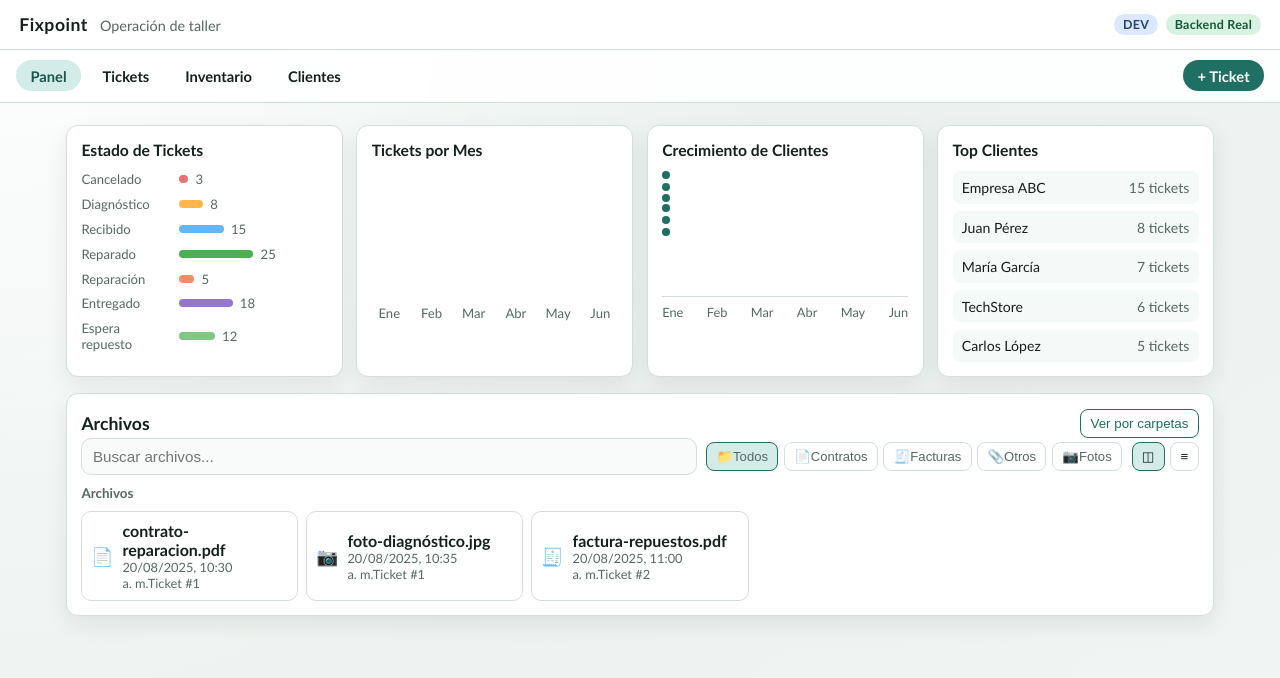
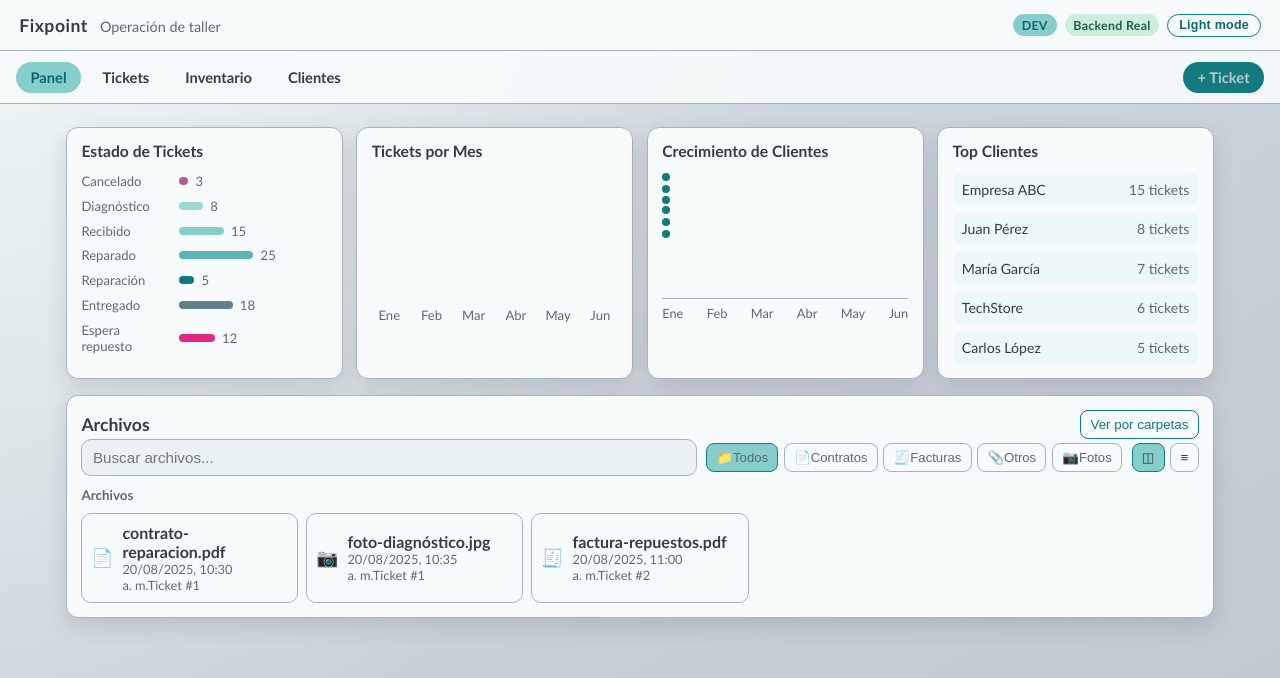
Before and after one commit to IgnacioVeiga/Fixpoint-Frontend, an Angular app: page / in a window 1280 px wide. Shown: the top 678 px of the page. Built offline with nearby package versions, Linux system fonts and the light colour scheme.

Commit message:
feat: add light/dark mode with miku-inspired design tokens

```diff
--- a/src/app/app.html
+++ b/src/app/app.html
@@ -8,6 +8,9 @@
     <span class="badge" [class.badge-mock]="mockMode" [class.badge-real]="!mockMode">
       {{ mockMode ? 'Modo Mock' : 'Backend Real' }}
     </span>
+    <button class="theme-toggle" type="button" (click)="toggleTheme()">
+      {{ isDarkTheme ? 'Dark mode' : 'Light mode' }}
+    </button>
   </div>
 </header>
 
--- a/src/app/app.ts
+++ b/src/app/app.ts
@@ -1,6 +1,8 @@
 import { Component } from '@angular/core';
 import { RouterLink, RouterLinkActive, RouterOutlet } from '@angular/router';
 import { environment } from '../environments/environment';
+
+type ThemeMode = 'light' | 'dark';
 
 @Component({
   selector: 'app-root',
@@ -9,6 +11,64 @@ import { environment } from '../environments/environment';
   styleUrl: './app.scss'
 })
 export class App {
+  private static readonly THEME_STORAGE_KEY = 'fixpoint-theme';
+
   readonly environmentName = environment.name.toUpperCase();
   readonly mockMode = environment.useMockFallback;
+  theme: ThemeMode;
+
+  constructor() {
+    this.theme = this.getInitialTheme();
+    this.applyTheme(this.theme);
+  }
+
+  get isDarkTheme(): boolean {
+    return this.theme === 'dark';
+  }
+
+  toggleTheme(): void {
+    this.theme = this.isDarkTheme ? 'light' : 'dark';
+    this.applyTheme(this.theme);
+    this.saveTheme(this.theme);
+  }
+
+  private getInitialTheme(): ThemeMode {
+    const savedTheme = this.readSavedTheme();
+    if (savedTheme) {
+      return savedTheme;
+    }
+
+    if (typeof window !== 'undefined' && window.matchMedia?.('(prefers-color-scheme: dark)').matches) {
+      return 'dark';
+    }
+
+    return 'light';
+  }
+
+  private readSavedTheme(): ThemeMode | null {
+    if (typeof window === 'undefined') {
+      return null;
+    }
+
+    const value = window.localStorage.getItem(App.THEME_STORAGE_KEY);
+    if (value === 'light' || value === 'dark') {
+      return value;
+    }
+
+    return null;
+  }
+
+  private saveTheme(theme: ThemeMode): void {
+    if (typeof window === 'undefined') {
+      return;
+    }
+    window.localStorage.setItem(App.THEME_STORAGE_KEY, theme);
+  }
+
+  private applyTheme(theme: ThemeMode): void {
+    if (typeof document === 'undefined') {
+      return;
+    }
+    document.documentElement.setAttribute('data-theme', theme);
+  }
 }
--- a/src/app/dashboard/dashboard.component.scss
+++ b/src/app/dashboard/dashboard.component.scss
@@ -12,10 +12,10 @@
 
 .stats-card,
 .file-explorer {
-    background: #fff;
-    border: 1px solid #d4dfdb;
+    background: var(--surface);
+    border: 1px solid var(--border);
     border-radius: 12px;
-    box-shadow: 0 8px 22px rgba(10, 26, 24, 0.08);
+    box-shadow: var(--shadow);
 }
 
 .stats-card {
@@ -49,7 +49,7 @@
 .bar-label,
 .bar-value,
 .label {
-    color: #576864;
+    color: var(--text-muted);
     font-size: 0.82rem;
 }
 
@@ -82,13 +82,13 @@
 .chart-bar .bar {
     min-height: 0;
     border-radius: 8px 8px 0 0;
-    background: #1f6f62;
+    background: var(--primary);
 }
 
 .chart-line {
     position: relative;
     height: calc(100% - 24px);
-    border-bottom: 1px solid #d4dfdb;
+    border-bottom: 1px solid var(--border);
 }
 
 .point {
@@ -96,14 +96,14 @@
     width: 8px;
     height: 8px;
     border-radius: 50%;
-    background: #1f6f62;
+    background: var(--primary);
 }
 
 .x-axis {
     margin-top: 0.4rem;
     display: flex;
     justify-content: space-between;
-    color: #576864;
+    color: var(--text-muted);
     font-size: 0.8rem;
 }
 
@@ -122,13 +122,13 @@
     justify-content: space-between;
     align-items: center;
     border-radius: 8px;
-    background: #f5faf8;
+    background: var(--table-row-hover);
     padding: 0.48rem 0.58rem;
     font-size: 0.88rem;
 }
 
 .count {
-    color: #576864;
+    color: var(--text-muted);
 }
 
 .file-explorer {
@@ -151,17 +151,17 @@
 .toggle-view-btn,
 .file-types button,
 .view-toggle button {
-    border: 1px solid #d4dfdb;
-    background: #fff;
-    color: #15201d;
+    border: 1px solid var(--border);
+    background: var(--surface);
+    color: var(--text);
     border-radius: 8px;
     padding: 0.38rem 0.58rem;
     cursor: pointer;
 }
 
 .toggle-view-btn {
-    border-color: #1f6f62;
-    color: #1f6f62;
+    border-color: var(--primary);
+    color: var(--primary);
 }
 
 .file-types,
@@ -172,8 +172,8 @@
 
 .file-types .active,
 .view-toggle .active {
-    background: #d4ece7;
-    border-color: #1f6f62;
+    background: var(--primary-soft);
+    border-color: var(--primary);
 }
 
 .search-box {
@@ -183,18 +183,18 @@
 
 .breadcrumbs {
     margin: 0.7rem 0;
-    color: #576864;
+    color: var(--text-muted);
     font-size: 0.86rem;
 }
 
 .breadcrumb a {
-    color: #1f6f62;
+    color: var(--primary);
     cursor: pointer;
 }
 
 .explorer-content h4 {
     margin: 0.65rem 0;
-    color: #576864;
+    color: var(--text-muted);
     font-size: 0.84rem;
 }
 
@@ -206,9 +206,9 @@
 
 .folder-item,
 .file-item {
-    border: 1px solid #d4dfdb;
+    border: 1px solid var(--border);
     border-radius: 10px;
-    background: #fff;
+    background: var(--surface);
     padding: 0.55rem;
     cursor: pointer;
 }
@@ -249,5 +249,5 @@
 
 .file-meta {
     font-size: 0.8rem;
-    color: #576864;
+    color: var(--text-muted);
 }
--- a/src/app/dashboard/dashboard.component.ts
+++ b/src/app/dashboard/dashboard.component.ts
@@ -144,15 +144,15 @@ export class DashboardComponent {
     // Calcular el color para cada estado de ticket
     getStatusColor(status: string): string {
         const colors: { [key: string]: string } = {
-            'received': '#64B5F6',    // Azul claro
-            'diagnosing': '#FFB74D',  // Naranja claro
-            'waiting_parts': '#81C784', // Verde claro
-            'repairing': '#FF8A65',   // Rojo claro
-            'repaired': '#4CAF50',    // Verde
-            'returned': '#9575CD',     // Violeta
-            'cancelled': '#E57373'     // Rojo
+            'received': '#86cecb',
+            'diagnosing': '#9ed8d5',
+            'waiting_parts': '#e12885',
+            'repairing': '#137a7f',
+            'repaired': '#59b7b3',
+            'returned': '#5f7f8a',
+            'cancelled': '#b55d8e'
         };
-        return colors[status] || '#999';
+        return colors[status] || '#86cecb';
     }
 
     getStatusLabel(status: string): string {
--- a/src/app/shared/attachment-uploader/attachment-uploader.component.scss
+++ b/src/app/shared/attachment-uploader/attachment-uploader.component.scss
@@ -1,14 +1,14 @@
 .attachment-uploader {
-    border: 1px dashed #9fbbb5;
+    border: 1px dashed var(--border);
     border-radius: 12px;
     padding: 0.85rem;
-    background: #f8fbfa;
+    background: var(--surface-soft);
     transition: border-color 0.2s ease, background-color 0.2s ease;
 }
 
 .attachment-uploader.drag-over {
-    border-color: #1f6f62;
-    background: #e7f4f0;
+    border-color: var(--primary);
+    background: var(--primary-soft);
 }
 
 .upload-zone {
@@ -33,14 +33,14 @@
 
 .upload-info,
 .size-info {
-    color: #586865;
+    color: var(--text-muted);
     font-size: 0.87rem;
 }
 
 .browse-btn {
     border: none;
     background: none;
-    color: #1f6f62;
+    color: var(--primary);
     font-weight: 700;
     text-decoration: underline;
     cursor: pointer;
@@ -50,7 +50,7 @@
 .file-type {
     display: inline-flex;
     border-radius: 999px;
-    background: #d8ece7;
+    background: var(--primary-soft);
     padding: 0.12rem 0.42rem;
     margin: 0.15rem;
     font-size: 0.78rem;
@@ -63,15 +63,15 @@
     justify-content: center;
     gap: 0.6rem;
     border-radius: 8px;
-    background: #dbede9;
-    color: #1f6f62;
+    background: var(--primary-soft);
+    color: var(--primary-strong);
     padding: 0.55rem;
 }
 
 .spinner {
     width: 16px;
     height: 16px;
-    border: 2px solid #1f6f62;
+    border: 2px solid var(--primary);
     border-top-color: transparent;
     border-radius: 50%;
     animation: spin 1s linear infinite;
@@ -88,15 +88,15 @@
     display: flex;
     align-items: center;
     gap: 0.75rem;
-    border: 1px solid #d4dfdb;
+    border: 1px solid var(--border);
     border-radius: 10px;
-    background: #fff;
+    background: var(--surface);
     padding: 0.58rem 0.7rem;
     cursor: pointer;
 }
 
 .attachment-item:hover {
-    background: #f5faf8;
+    background: var(--table-row-hover);
 }
 
 .attachment-icon {
@@ -118,13 +118,13 @@
 
 .attachment-meta {
     font-size: 0.8rem;
-    color: #576864;
+    color: var(--text-muted);
 }
 
 .empty-files {
     margin-top: 0.7rem;
     font-size: 0.88rem;
-    color: #576864;
+    color: var(--text-muted);
 }
 
 @keyframes spin {
--- a/src/app/tickets/ticket-form/ticket-form.component.scss
+++ b/src/app/tickets/ticket-form/ticket-form.component.scss
@@ -33,11 +33,11 @@
 }
 
 .ticket-section {
-  background: #fff;
-  border: 1px solid #d4dfdb;
+  background: var(--surface);
+  border: 1px solid var(--border);
   border-radius: 12px;
   padding: 0.95rem;
-  box-shadow: 0 8px 22px rgba(10, 26, 24, 0.08);
+  box-shadow: var(--shadow);
 }
 
 .ticket-section h2 {
--- a/src/styles.scss
+++ b/src/styles.scss
@@ -1,18 +1,76 @@
 :root {
-    --bg: #f1f5f3;
-    --bg-soft: #e6efeb;
-    --surface: #ffffff;
-    --surface-soft: #f8fbfa;
-    --text: #15201d;
-    --text-muted: #576864;
-    --border: #d4dfdb;
-    --primary: #1f6f62;
-    --primary-strong: #17574d;
-    --primary-soft: #d4ece7;
-    --danger: #b53e3e;
-    --danger-strong: #953333;
-    --shadow: 0 8px 22px rgba(10, 26, 24, 0.08);
+    color-scheme: light;
+    --bg: #bec8d1;
+    --bg-soft: #d7dee5;
+    --bg-radial: #eef6f5;
+    --surface: #f8fbfc;
+    --surface-soft: #eaf1f4;
+    --text: #373b3e;
+    --text-muted: #5d6872;
+    --border: #a4b3bf;
+    --primary: #137a7f;
+    --primary-strong: #0f666a;
+    --primary-soft: #86cecb;
+    --accent: #e12885;
+    --accent-soft: #f7d2e8;
+    --danger: #e12885;
+    --danger-strong: #bc216f;
+    --nav-bg: rgba(248, 251, 252, 0.9);
+    --table-row-hover: #edf8f8;
+    --focus-ring: rgba(19, 122, 127, 0.24);
+    --shadow: 0 8px 22px rgba(55, 59, 62, 0.16);
+    --status-diagnosing-bg: #f8ecce;
+    --status-diagnosing-text: #7c5f2f;
+    --status-repairing-bg: #d4ecef;
+    --status-repairing-text: #1b5f64;
+    --status-waiting-bg: #f9dfec;
+    --status-waiting-text: #7a2d56;
+    --status-repaired-bg: #d5efe9;
+    --status-repaired-text: #1b5d50;
+    --status-received-bg: #dde8f0;
+    --status-received-text: #2f4f69;
+    --status-returned-bg: #d2f1f0;
+    --status-returned-text: #1f5e60;
+    --status-cancelled-bg: #f3d9e6;
+    --status-cancelled-text: #6c2f50;
     --radius: 12px;
+}
+
+:root[data-theme='dark'] {
+    color-scheme: dark;
+    --bg: #373b3e;
+    --bg-soft: #2d3134;
+    --bg-radial: #4a5157;
+    --surface: #2f3438;
+    --surface-soft: #3a4045;
+    --text: #bec8d1;
+    --text-muted: #9ba8b4;
+    --border: #4f5a63;
+    --primary: #86cecb;
+    --primary-strong: #67c2be;
+    --primary-soft: #137a7f;
+    --accent: #e12885;
+    --accent-soft: #5c2547;
+    --danger: #e12885;
+    --danger-strong: #c12274;
+    --nav-bg: rgba(47, 52, 56, 0.9);
+    --table-row-hover: #3a4045;
+    --focus-ring: rgba(134, 206, 203, 0.35);
+    --shadow: 0 10px 28px rgba(0, 0, 0, 0.34);
+    --status-diagnosing-bg: #675734;
+    --status-diagnosing-text: #f3ddb2;
+    --status-repairing-bg: #1f4a4d;
+    --status-repairing-text: #bceceb;
+    --status-waiting-bg: #612f4c;
+    --status-waiting-text: #ffd2ea;
+    --status-repaired-bg: #1f5649;
+    --status-repaired-text: #bce8dd;
+    --status-received-bg: #2d465a;
+    --status-received-text: #d0e7f8;
+    --status-returned-bg: #1f5b5d;
+    --status-returned-text: #c5f4f3;
+    --status-cancelled-bg: #5a2d44;
+    --status-cancelled-text: #ffd7e9;
 }
 
 *,
@@ -31,7 +89,7 @@ body {
     font-family: "IBM Plex Sans", "Trebuchet MS", "Segoe UI", sans-serif;
     color: var(--text);
     background:
-        radial-gradient(circle at 0% 0%, #ffffff 0%, transparent 52%),
+        radial-gradient(circle at 0% 0%, var(--bg-radial) 0%, transparent 52%),
         linear-gradient(150deg, var(--bg-soft), var(--bg));
 }
 
@@ -74,6 +132,9 @@ p {
 
 .topbar-badges {
     display: flex;
+    flex-wrap: wrap;
+    justify-content: flex-end;
+    align-items: center;
     gap: 0.5rem;
 }
 
@@ -86,18 +147,43 @@ p {
 }
 
 .badge-env {
-    background: #dce8ff;
-    color: #244576;
+    background: var(--primary-soft);
+    color: var(--primary-strong);
 }
 
 .badge-real {
-    background: #d7f2e0;
-    color: #185634;
+    background: #cdeedd;
+    color: #205f45;
 }
 
 .badge-mock {
-    background: #ffeccc;
-    color: #8c4d15;
+    background: var(--accent-soft);
+    color: var(--accent);
+}
+
+:root[data-theme='dark'] .badge-real {
+    background: #294b3d;
+    color: #b9ebd2;
+}
+
+.theme-toggle {
+    border: 1px solid var(--primary);
+    border-radius: 999px;
+    background: transparent;
+    color: var(--primary-strong);
+    padding: 0.22rem 0.68rem;
+    font-size: 0.78rem;
+    font-weight: 700;
+    letter-spacing: 0.02em;
+    cursor: pointer;
+}
+
+.theme-toggle:hover {
+    background: var(--primary-soft);
+}
+
+:root[data-theme='dark'] .theme-toggle {
+    color: var(--primary);
 }
 
 .main-nav {
@@ -105,7 +191,7 @@ p {
     flex-wrap: wrap;
     gap: 0.45rem;
     padding: 0.65rem 1rem;
-    background: rgba(255, 255, 255, 0.9);
+    background: var(--nav-bg);
     border-bottom: 1px solid var(--border);
     backdrop-filter: blur(3px);
 }
@@ -127,7 +213,7 @@ p {
 .main-nav .quick-link {
     margin-left: auto;
     background: var(--primary);
-    color: #fff;
+    color: var(--bg);
 }
 
 .app-content {
@@ -191,7 +277,7 @@ input:focus,
 select:focus,
 textarea:focus {
     border-color: var(--primary);
-    outline: 2px solid rgba(31, 111, 98, 0.15);
+    outline: 2px solid var(--focus-ring);
 }
 
 textarea {
@@ -245,7 +331,7 @@ th {
 }
 
 tr:hover td {
-    background: #f8fcfb;
+    background: var(--table-row-hover);
 }
 
 tbody tr:last-child td {
@@ -270,7 +356,7 @@ tbody tr:last-child td {
     text-decoration: none;
     font-weight: 700;
     background: var(--primary);
-    color: #fff;
+    color: var(--bg);
     cursor: pointer;
 }
 
@@ -299,7 +385,7 @@ tbody tr:last-child td {
     border: none;
     border-radius: 8px;
     background: var(--danger);
-    color: #fff;
+    color: var(--bg);
     padding: 0.35rem 0.6rem;
     cursor: pointer;
     font-weight: 600;
@@ -319,38 +405,38 @@ tbody tr:last-child td {
 }
 
 .status-diagnosing {
-    background: #f7e8ca;
-    color: #8b6120;
+    background: var(--status-diagnosing-bg);
+    color: var(--status-diagnosing-text);
 }
 
 .status-repairing {
-    background: #dbeafc;
-    color: #204f8c;
+    background: var(--status-repairing-bg);
+    color: var(--status-repairing-text);
 }
 
 .status-waiting_parts {
-    background: #f5dfd2;
-    color: #8d4d2c;
+    background: var(--status-waiting-bg);
+    color: var(--status-waiting-text);
 }
 
 .status-repaired {
-    background: #d8f3de;
-    color: #236337;
+    background: var(--status-repaired-bg);
+    color: var(--status-repaired-text);
 }
 
 .status-received {
-    background: #e8e8f7;
-    color: #4b4b83;
+    background: var(--status-received-bg);
+    color: var(--status-received-text);
 }
 
 .status-returned {
-    background: #d5eff4;
-    color: #1e5a66;
+    background: var(--status-returned-bg);
+    color: var(--status-returned-text);
 }
 
 .status-cancelled {
-    background: #f6dbdb;
-    color: #8c2f2f;
+    background: var(--status-cancelled-bg);
+    color: var(--status-cancelled-text);
 }
 
 .error {
```
Also changed, not shown: 1 other file (tests, documents, lock files or other folders).
